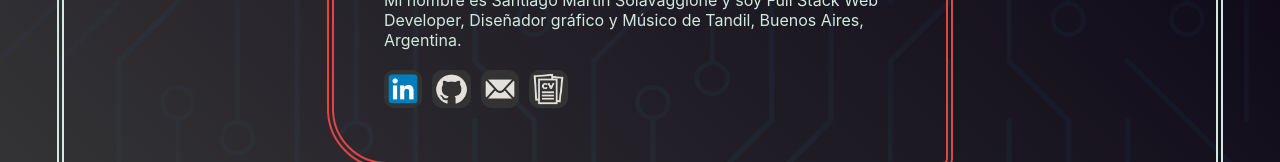
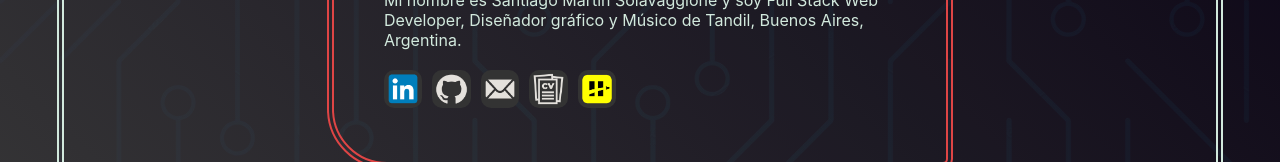
Before and after one commit to Santjagor/my-portfolio, a React (Create React App) app: page / in a window 1280 px wide. Shown: the part 414-576 px from the top of the page. Built offline with nearby package versions, Linux system fonts and the light colour scheme.

Commit message:
Henry Certificate

```diff
--- a/src/Data/AboutMe.js
+++ b/src/Data/AboutMe.js
@@ -12,5 +12,6 @@ export const aboutMe = {
             { name: "GitHub", image: "GitHub.png", link: "https://github.com/Santjagor" },
             { name: "santirigore@gmail.com", image: "Mail.png", link: "" },
             { name: "Curriculum Vitae", image: "CV.png", link: "Solavaggione Santiago Martin.pdf" },
+            { name: "Henry Certificate", image: "Henry.png", link: "Henry Certificate.pdf" }
         ]
 }
```
Also changed, not shown: public/Henry.png (added), 1 other file (tests, documents, lock files or other folders).
